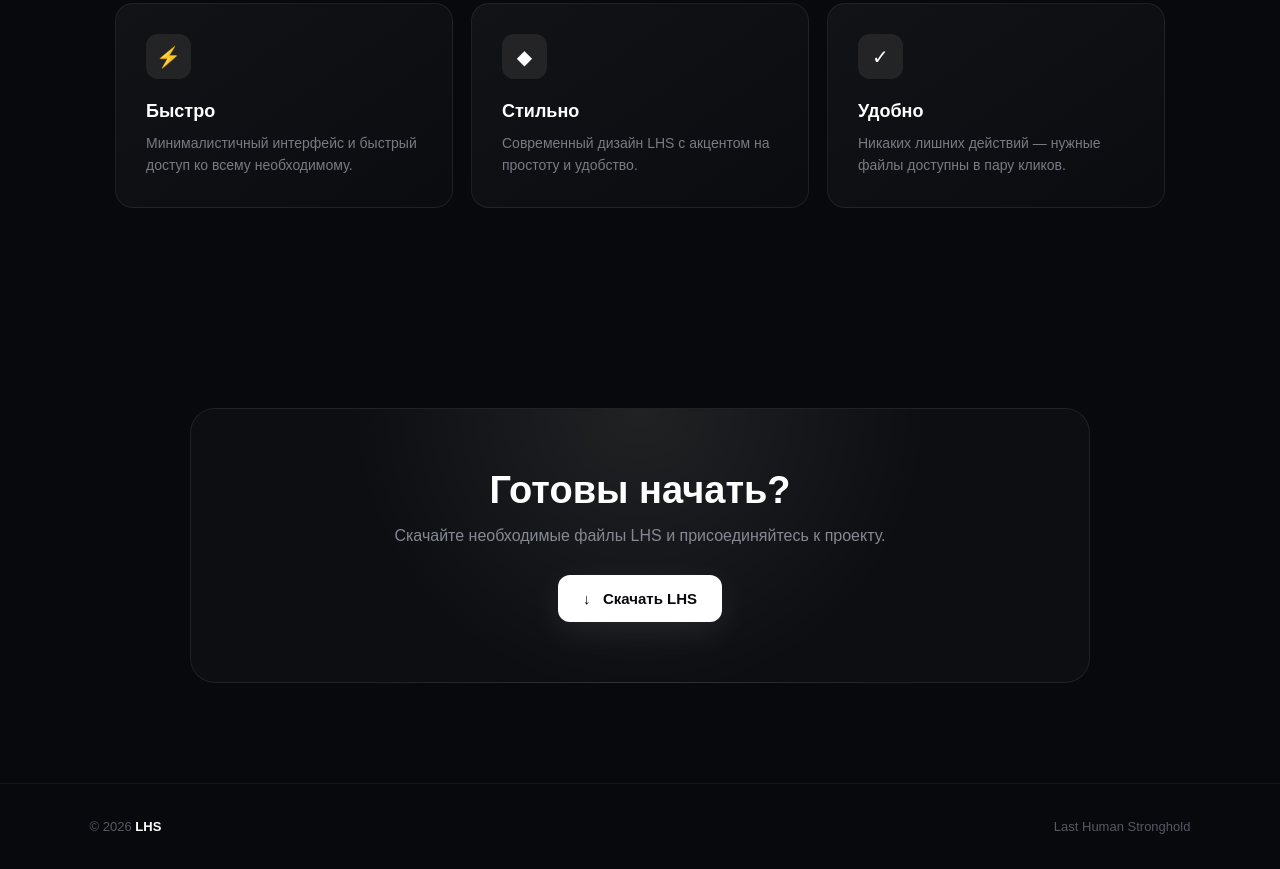
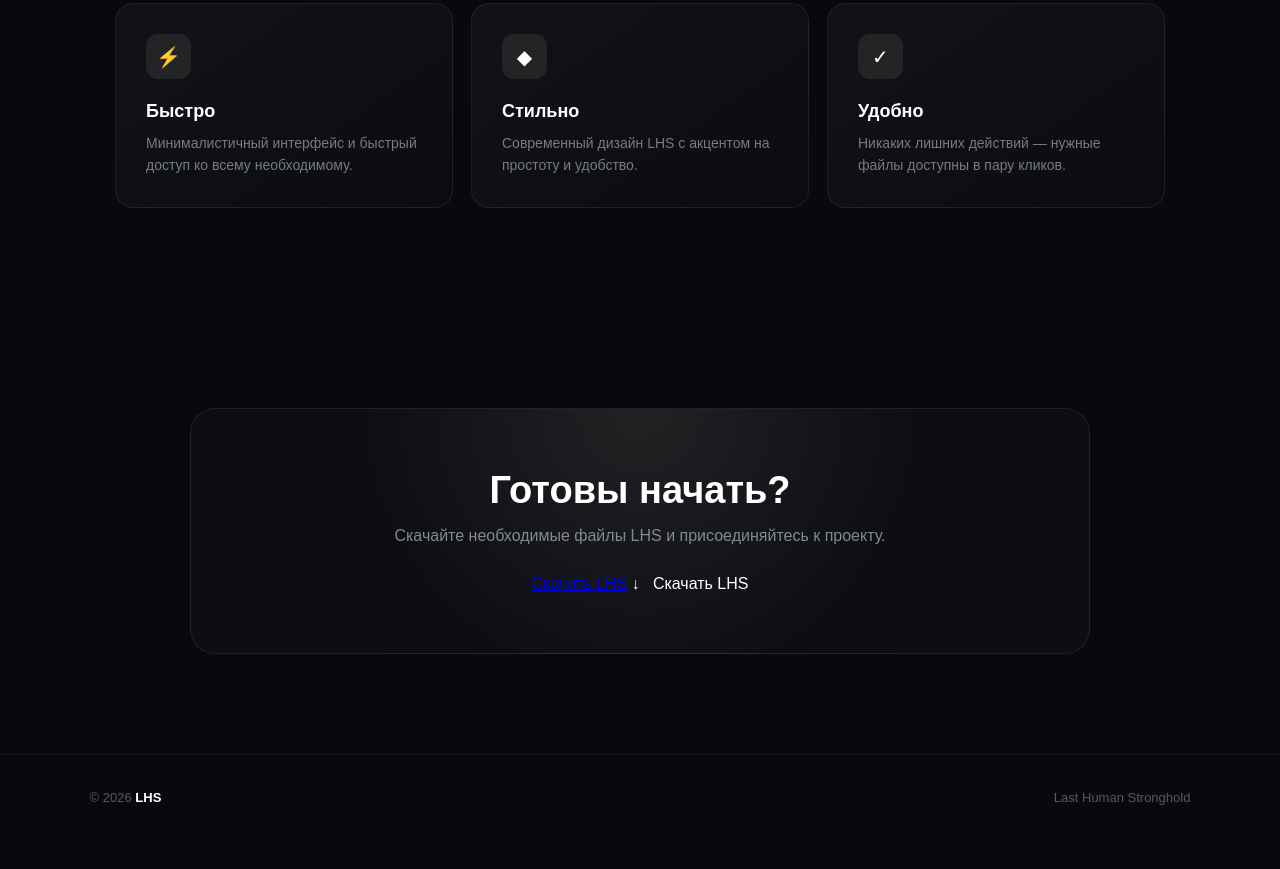
Before and after one commit to LastHumanStronghold/LHS-Website, a plain HTML site: page index.html in a window 1280 px wide. Shown: the part 1023-1892 px from the top of the page. After the commit the page ends 1863 px from the top, so only its background shows below. Drawn offline with Linux system fonts and the light colour scheme.

Commit message:
Update index.html

```diff
--- a/index.html
+++ b/index.html
@@ -458,7 +458,7 @@
                 ЗАМЕНИ "#" НА ССЫЛКУ НА ФАЙЛ
             -->
 
-            <a href="#" class="btn btn-primary">
+            <a href="LHS.Pack.1.20.zip" download>Скачать LHS</a>
                 ↓ &nbsp; Скачать LHS
             </a>
 
```
